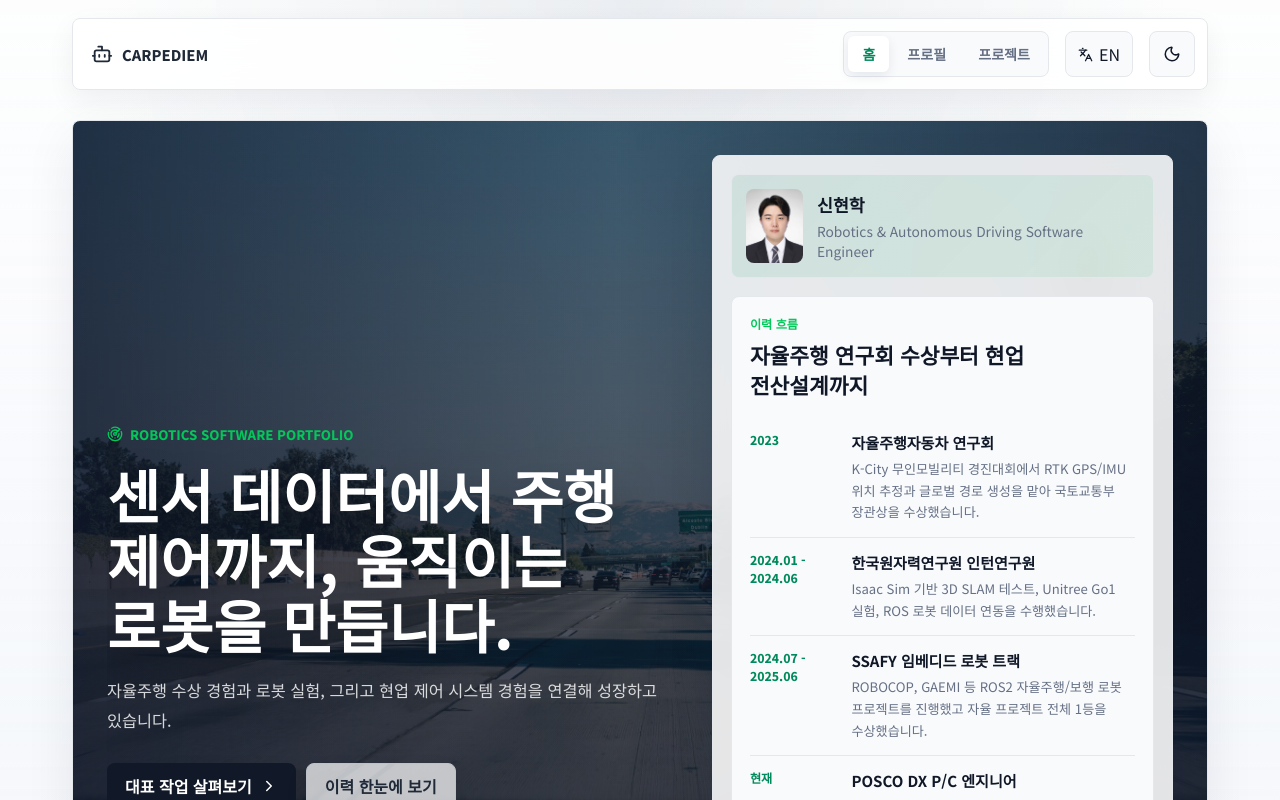
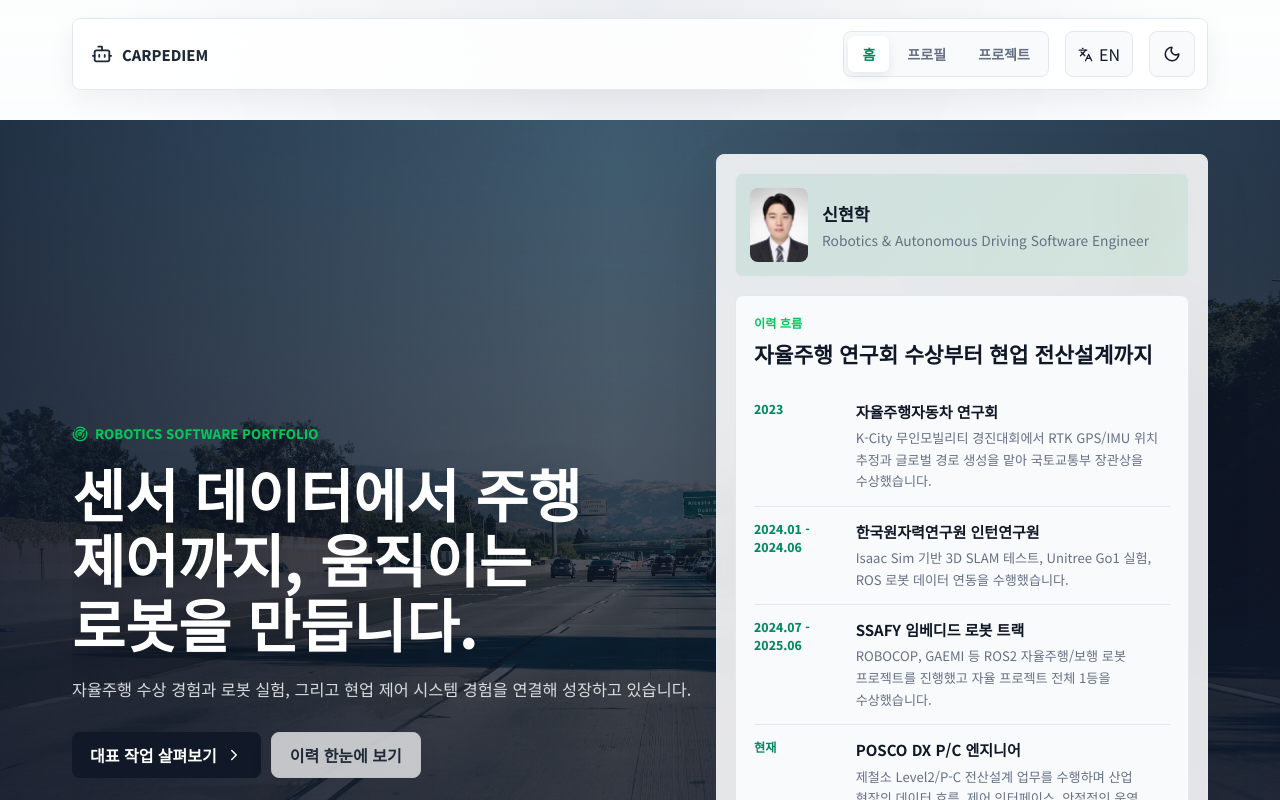
Before and after one commit to Carpediem324/Carpediem324.github.io, a React (Vite) app: page / in a window 1280 px wide. Shown: the top 800 px of the page. Built offline with nearby package versions, Linux system fonts and the light colour scheme.

Commit message:
Make hero background full bleed

```diff
--- a/src/styles.css
+++ b/src/styles.css
@@ -220,16 +220,19 @@ main {
     linear-gradient(90deg, rgba(15, 23, 42, 0.76), rgba(15, 23, 42, 0.38) 48%, rgba(15, 23, 42, 0.7)),
     linear-gradient(180deg, rgba(15, 23, 42, 0.1), rgba(15, 23, 42, 0.62)),
     url("/assets/images/hero/road-day.jpg") center / cover;
-  border: 1px solid var(--line);
-  border-radius: 8px;
-  box-shadow: var(--shadow);
+  border: 0;
+  border-radius: 0;
+  box-shadow: none;
   display: grid;
   gap: 18px;
   grid-template-columns: minmax(0, 1.12fr) minmax(340px, 0.88fr);
+  margin-left: calc(50% - 50vw);
+  margin-right: calc(50% - 50vw);
   min-height: clamp(560px, 78vh, 760px);
   overflow: hidden;
-  padding: clamp(18px, 3vw, 34px);
+  padding: clamp(18px, 3vw, 34px) max(22px, calc((100vw - 1180px) / 2 + 22px));
   position: relative;
+  width: 100vw;
 }
 
 :root.dark .hero-section {
```
Also changed, not shown: 1 other file (tests, documents, lock files or other folders).
